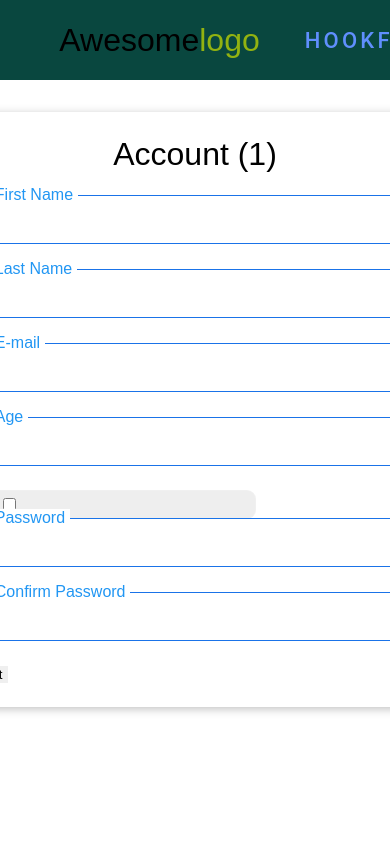
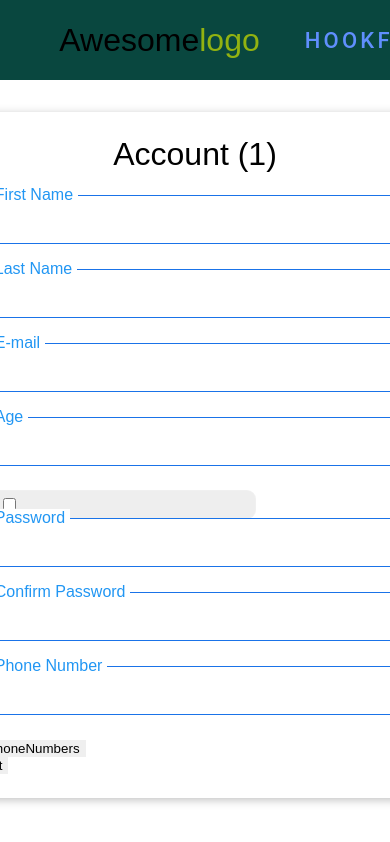
Before and after one commit to AntonVak/Form-React-Practice, a React (Create React App) app: page /formaccount in a window 390 px wide. Shown: the top 842 px of the page. Built offline with nearby package versions, Linux system fonts and the light colour scheme.

Commit message:
add fieldPhone

```diff
--- a/src/components/formAccount/formBuyerAccount.jsx
+++ b/src/components/formAccount/formBuyerAccount.jsx
@@ -1,10 +1,10 @@
-import { useForm } from "react-hook-form";
+import { useFieldArray, useForm } from "react-hook-form";
 import { yupResolver } from "@hookform/resolvers/yup";
 import TextField from "../UI/Form/TextField";
 import FormWrap from "../UI/FormWrap";
 import { schema } from "../../shared/schemaYup/schema";
 import RadioField from "../UI/Form/RadioField";
-import { H1} from "./FormAccountStyle";
+import { H1 } from "./FormAccountStyle";
 
 let renderCount = 0;
 
@@ -23,16 +23,29 @@
       password: "",
       confirmPassword: "",
       radio: [],
+      phoneNumbers: ["", ""],
+      phNumbers: [{ number: "" }],
     },
     mode: "onTouched",
     resolver: yupResolver(schema),
+  });
+  const { fields, append, remove } = useFieldArray({
+    control,
+    name: "phNumbers",
   });
   const onSubmit = (data) => {
     console.log(data);
     reset();
   };
+
+  const onAddNumber = () => {
+    append()
+  }
+  const onRemoveNumber = () => {
+    remove()
+  }
   const gender = ["Women", "Men", "Divided"];
-renderCount++;
+  renderCount++;
 
   return (
     <FormWrap className="a">
@@ -49,7 +62,12 @@
           label="Men"
           checked=""
         /> */}
-        <RadioField control={control} options={["Women", "Men", "Divided"]} name="radio" type="radio"/>
+        <RadioField
+          control={control}
+          options={["Women", "Men", "Divided"]}
+          name="radio"
+          type="radio"
+        />
 
         <TextField control={control} name="password" label="Password" />
         <TextField
@@ -57,6 +75,17 @@
           name="confirmPassword"
           label="Confirm Password"
         />
+        <div>
+          {fields.map((field, idx) => (
+            <TextField
+              key={field.id}
+              control={control}
+              name={`phNumbers.${idx}.number`}
+              label="Phone Number"
+            />
+          ))}
+          <button onClick={onAddNumber } type="submit">Add phoneNumbers</button>
+        </div>
 
         <button type="submit" className="btn btn-primary w-100 mx-auto">
           Submit
```
Also changed, not shown: src/components/UI/Buttons/ButtonPhone.jsx (added, +15 -0 lines), src/components/UI/Buttons/ButtonPhoneStyle.jsx (added).
